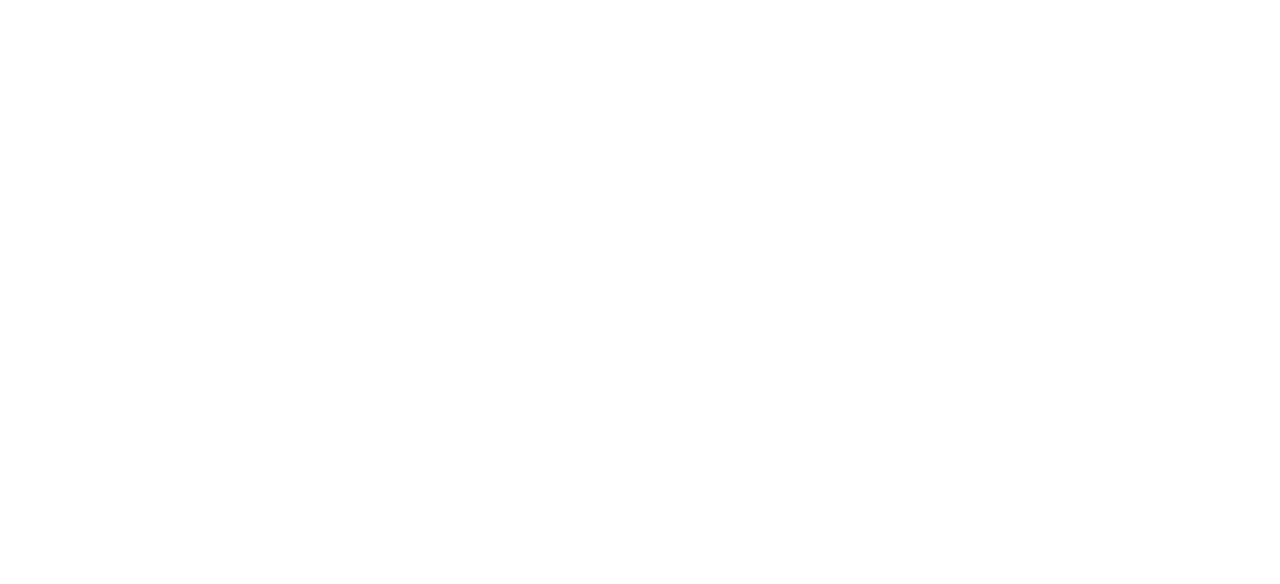
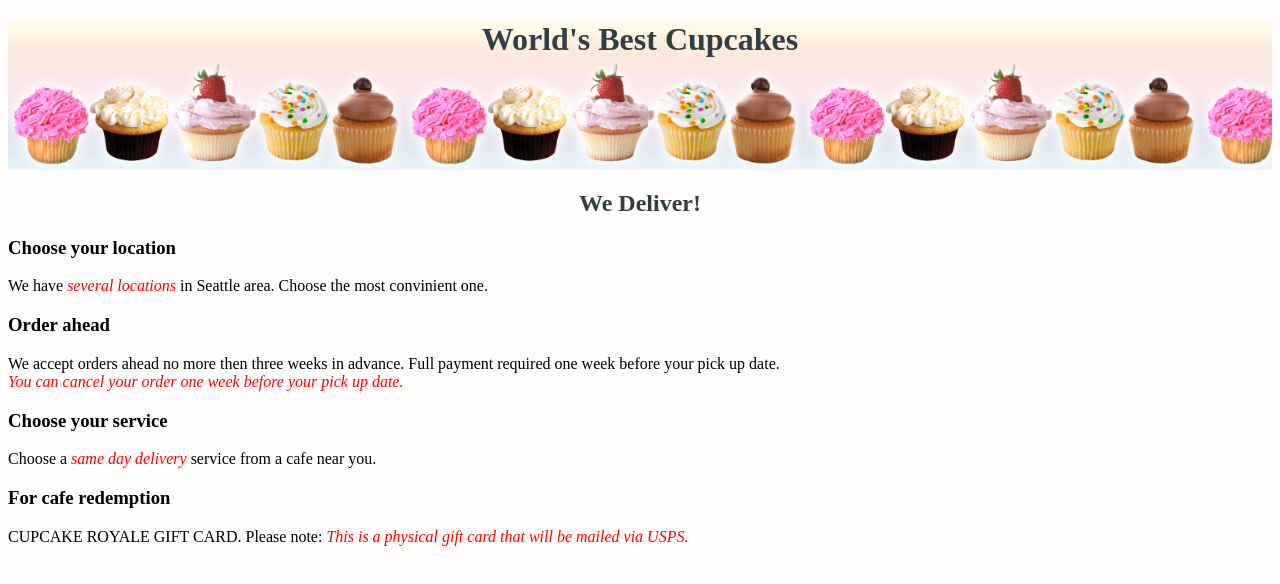
Before and after one commit to denniseortega/cupcake-website, a plain HTML site: page order.html in a window 1280 px wide. Drawn offline with Linux system fonts and the light colour scheme.

Commit message:
Added some stuff in order.html, created classes flashy and best and styled them

```diff
--- a/CSS/styles.css
+++ b/CSS/styles.css
@@ -23,3 +23,10 @@ p.intro{
 .images{
     text-align: center;
 }
+.flashy{
+  color: red;
+  font-style: italic;
+}
+.best{
+  color: #9c70b2;
+}
--- a/order.html
+++ b/order.html
@@ -0,0 +1,30 @@
+<!DOCTYPE html>
+<html>
+  <head>
+    <title>Cupcake Shop</title>
+    <link href="css/styles.css" rel="stylesheet" type="text/css">
+  </head>
+  <body>
+    <header>
+    <h1>World's Best Cupcakes</h1>
+    <br>
+    <br>
+    <br>
+    <br>
+    <br>
+  </header>
+    <h2>We Deliver!</h2>
+    <p><h3>Choose your location</h3>
+    We have <span class="flashy">several locations</span> in Seattle area.
+    Choose the most convinient one.</p>
+    <p><h3>Order ahead</h3>
+    We accept orders ahead no more then three weeks in advance.
+    Full payment required one week before your pick up date.
+    <div class="flashy">You can cancel your order one week before your pick up date.</div></p>
+    <p><h3>Choose your service</h3>
+    Choose a <span class="flashy">same day delivery</span> service from a cafe near you.</p>
+    <p><h3>For cafe redemption</h3>
+    CUPCAKE ROYALE GIFT CARD.
+    Please note: <span class="flashy">This is a physical gift card that will be mailed via USPS.</span></p>
+  </body>
+</html>
```
Also changed, not shown: flavors.html (+2 -2 lines).
